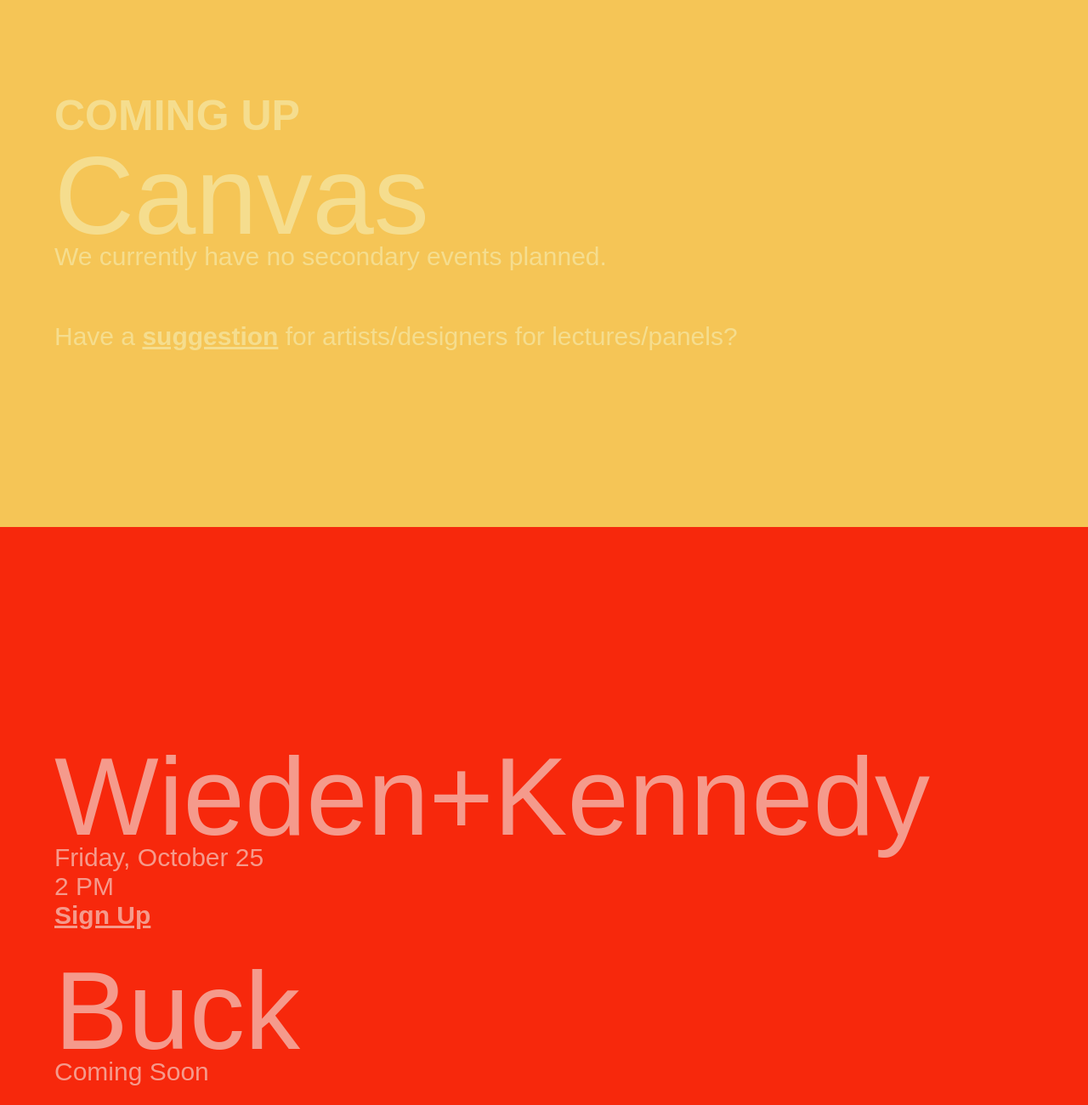
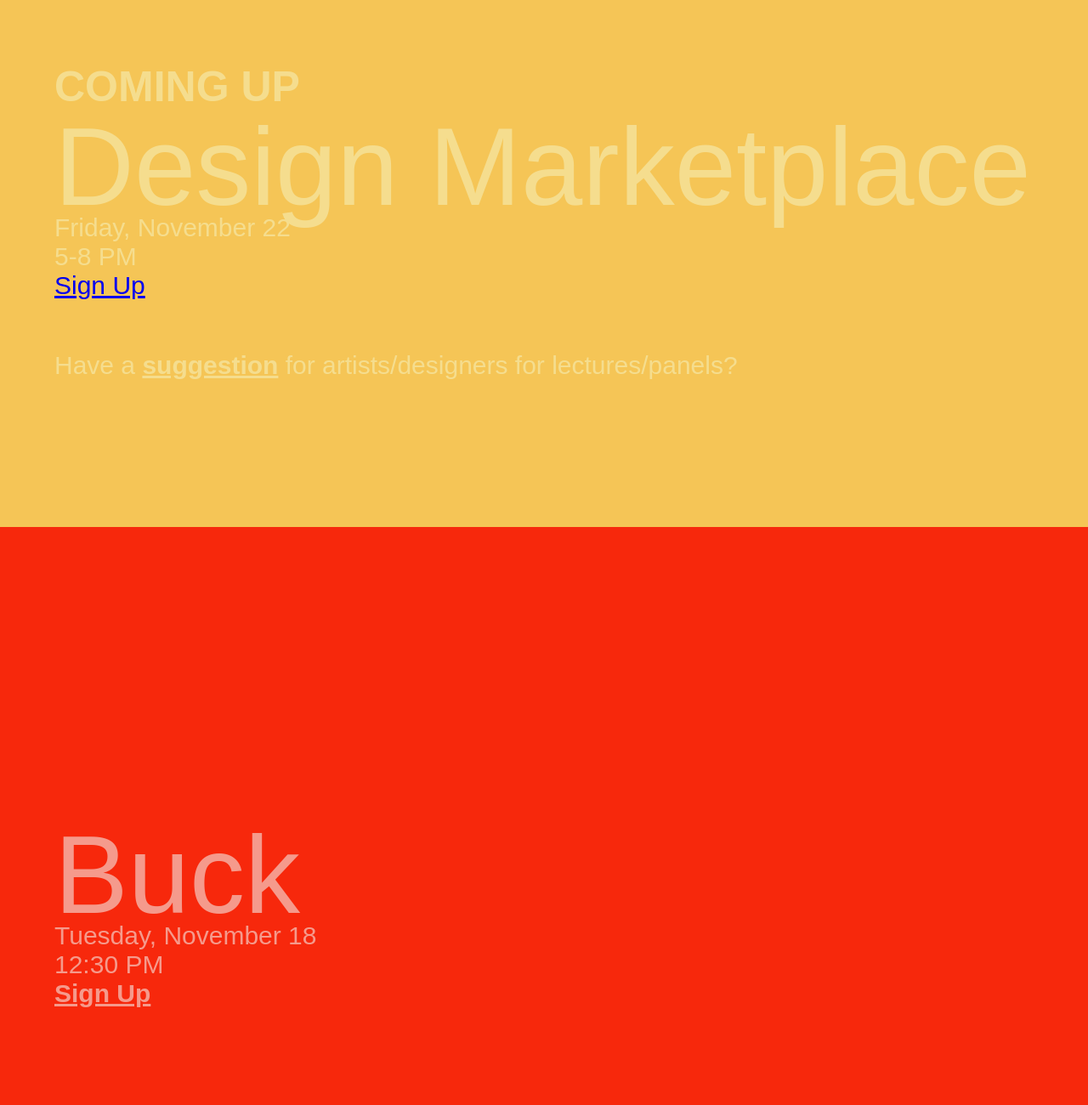
Before and after one commit to comdagency/comdagency.github.io, a plain HTML site: page index.html in a window 1280 px wide. Shown: the part 1780-3080 px from the top of the page at 85% size. Drawn offline with nearby package versions, Linux system fonts and the light colour scheme; a web font is replaced by a local one.

Commit message:
Buck & Design Marketplace

```diff
--- a/index.html
+++ b/index.html
@@ -77,8 +77,10 @@
             <div class="content">
                 <div style="margin-bottom:60px;">
                     <h2>COMING UP</h2>
-                    <h1>Canvas</h1>
-                    <h3>We currently have no secondary events planned.</h3>
+                    <h1>Design Marketplace</h1>
+                    <h3>Friday, November 22</h3>
+                    <h3>5-8 PM</h3>
+                    <h3><a href="https://docs.google.com/forms/d/1QGiue9H2xnCrDPGVRRJc9jnbiZxA6zrgdY1Z5zIhUsw/viewform?edit_requested=true">Sign Up</a></h3>
                 </div>
                 <h3 id="eventSuggest">Have a <a href="https://docs.google.com/forms/d/e/1FAIpQLScI2w_l_uY1Og5uI_MtI2DVOVfCDyRx6u74eZfYMOrJtsoKwg/viewform" target="_blank">suggestion</a> for artists/designers for lectures/panels?</h3>
             </div>
@@ -101,12 +103,10 @@
                 <h3>10 AM</h3>
                 <h3><a href="https://forms.gle/qNbGdkxvknANaDai8">Sign Up</a></h3>
                 -->
-                <h1>Wieden+Kennedy</h1>
-                <h3>Friday, October 25</h3>
-                <h3>2 PM</h3>
-                <h3><a href="https://forms.gle/39JcEoQYiKFajrEu9">Sign Up</a></h3>
                 <h1>Buck</h1>
-                <h3>Coming Soon</h3>
+                <h3>Tuesday, November 18</h3>
+                <h3>12:30 PM</h3>
+                <h3><a href="https://forms.gle/B9FjmiKEicRWk7hZ6">Sign Up</a></h3>
                 <!--<h2><strong>There are  no scheduled agency visits at this time.</strong></h2>
                 <h3 id="suggestion">Have a <a href="https://docs.google.com/forms/d/e/1FAIpQLScI2w_l_uY1Og5uI_MtI2DVOVfCDyRx6u74eZfYMOrJtsoKwg/viewform" target="_blank">suggestion</a> for a visit?</h3>-->
             </div>
```
